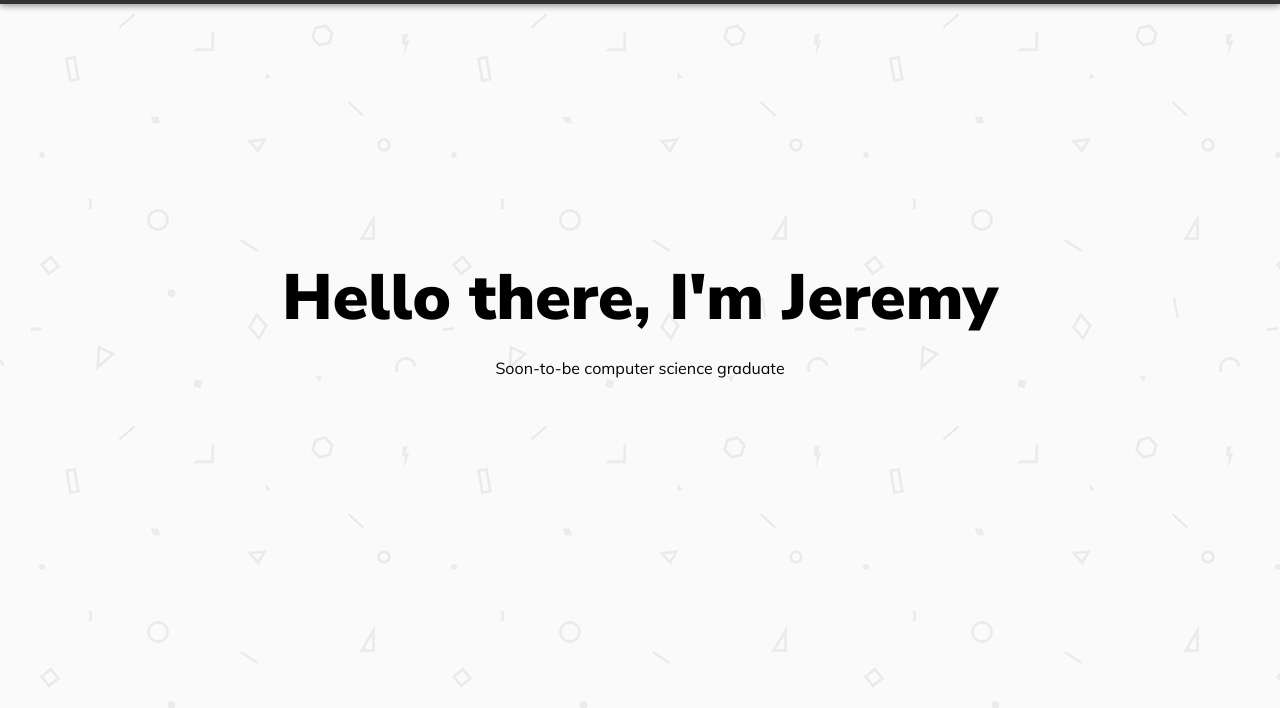
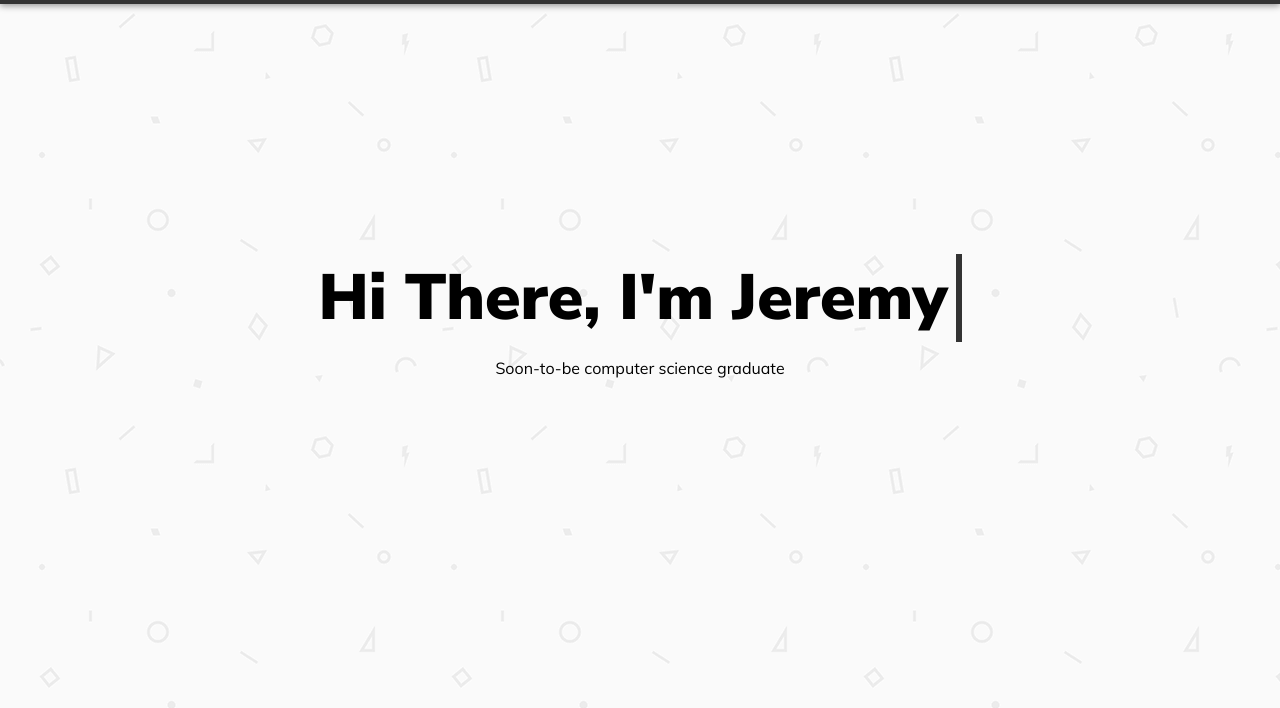
Before and after one commit to jerhartman/cse134-hw4, a plain HTML site: page index.html in a window 1280 px wide. Shown: the part 92-800 px from the top of the page. Drawn offline with Linux system fonts and the light colour scheme.

Commit message:
typewriter and scroll effects

```diff
--- a/index.html
+++ b/index.html
@@ -27,12 +27,16 @@
             <section id="home">
                 <!-- <div class="background-img"></div> -->
                 <div id="home-text">
-                    <h1>Hello there, <br> I'm Jeremy</h1>
+                    <!-- <h1>Hello there, <br> I'm Jeremy</h1> -->
+                    <noscript>
+                        <h1>Hi There, I'm Jeremy</h1>
+                    </noscript>
+                    <h1 id="typewriter-h1"></h1>
                     <p>Soon-to-be computer <br id="home-br"> science graduate</p>
                 </div>
             </section>
             <!-- in about, include education, skills, certifications -->
-            <section id="about">
+            <section id="about" class="hidden-section">
                 <h2>Let me introduce myself</h2>
                 <div id="about-box">
                     <article id="about-text">
@@ -54,7 +58,7 @@
                 </div>
             </section>
             <!-- in work, put past jobs and projects -->
-            <section id="work">
+            <section id="work" class="hidden-section">
                 <div id="work-box">
                     <article>
                         <h3>Work History</h3>
@@ -86,7 +90,7 @@
                 </div>
             </section>
             <!-- include a contact form here -->
-            <section id="contact">
+            <section id="contact" class="hidden-section">
                 <div id="form-box">
                     <h5>Let's Connect</h5>
                     <form action="/scripts/submitform.php" method="post">
@@ -117,4 +121,8 @@
             </nav>
         </footer>
     </body>
+    <script type="module">
+        import { pageInit } from '/scripts/script.js';
+        document.addEventListener("DOMContentLoaded", pageInit());
+    </script>
 </html>
--- /dev/null
+++ b/scripts/script.js
@@ -0,0 +1,45 @@
+// functions for index.html
+
+// array of all hidden-section elements
+var sections = Array.from(document.querySelectorAll('.hidden-section'));
+
+// init page when DOM is loaded
+function pageInit() {
+    window.addEventListener('scroll', scrollEvent);
+    typewriterEffect();
+}
+
+// when page is scrolled, we check if each section is on screen
+// and fade in accordingly
+function scrollEvent() {
+    console.log('scrolled');
+    sections.forEach(function(section) {
+        let sectionPos = section.getBoundingClientRect();
+        if(sectionPos.bottom <= window.innerHeight) {
+            section.classList.add('visible');
+        }
+    });
+}
+
+// renders characters of my h1 tag one at a time to create
+// a typewriter effect
+function typewriterEffect() {
+    let h1 = document.querySelector('#typewriter-h1');
+    let h1Text = 'Hi There, I\'m Jeremy';
+    let ind = 0;
+
+    let intID = setInterval(()=> {
+        if(ind === h1Text.length) {
+            clearInterval(intID);
+            return;
+        }
+        if (h1Text[ind] === ' ') {
+            h1.innerHTML += '&nbsp;';
+        } else {
+            h1.innerHTML += h1Text[ind];
+        }
+        ind++;
+    }, 200);
+}
+
+export { pageInit }
--- a/styles/style.css
+++ b/styles/style.css
@@ -43,8 +43,9 @@ https://www.toptal.com/designers/subtlepatterns/inspiration-geometry/
     font-weight: normal;
     font-style: italic;
 }
-/* fade in animation, translates text while opacity increases */
-@keyframes fade-in {
+/* fade in animation, translates text while opacity increases
+    used to fade-in sections as they are scrolled to */
+/* @keyframes fade-in {
     from {
       opacity: 0;
       transform: translate(-2rem, -1rem);
@@ -53,6 +54,25 @@ https://www.toptal.com/designers/subtlepatterns/inspiration-geometry/
       opacity: 1;
       transform: translate(0, 0);
     }
+} */
+@keyframes fade-in2 {
+    from {
+      opacity: 0;
+      transform: translate(0rem, 1rem);
+    }
+    to {
+      opacity: 1;
+      transform: translate(0, 0);
+    }
+}
+.hidden-section {
+    opacity: 0;
+}
+/* add class to fading in sections */
+.visible {
+    animation-name: fade-in2;
+    animation-duration: 1s;
+    animation-fill-mode: forwards;
 }
 /* custom global variables */
 :root {
@@ -224,13 +244,29 @@ main {
     justify-content: center;
     align-items: center;
     flex-direction: column;
-    animation: fade-in 2s ease-out forwards;
+    animation: fade-in2 2s ease-out forwards;
 }
-h1 {
+#typewriter-h1 {
     font-family: 'NunitoSans', sans-serif;
     font-weight: bold;
     margin-bottom: 1rem;
     text-align: center;
+}
+@keyframes cursor {
+    from {
+        opacity: 0;
+    }
+    to {
+        opacity: 1;
+    }
+}
+/* used as typewriter cursor for h1 */
+#typewriter-h1::after {
+    content: '';
+    width: 0.1rem;
+    border-right: 0.4rem solid var(--accent-black);
+    margin-left: 0.5rem;
+    animation: cursor 1s infinite;
 }
 #home-text p {
     text-align: center;
```
Also changed, not shown: README.md, 1 other file.
